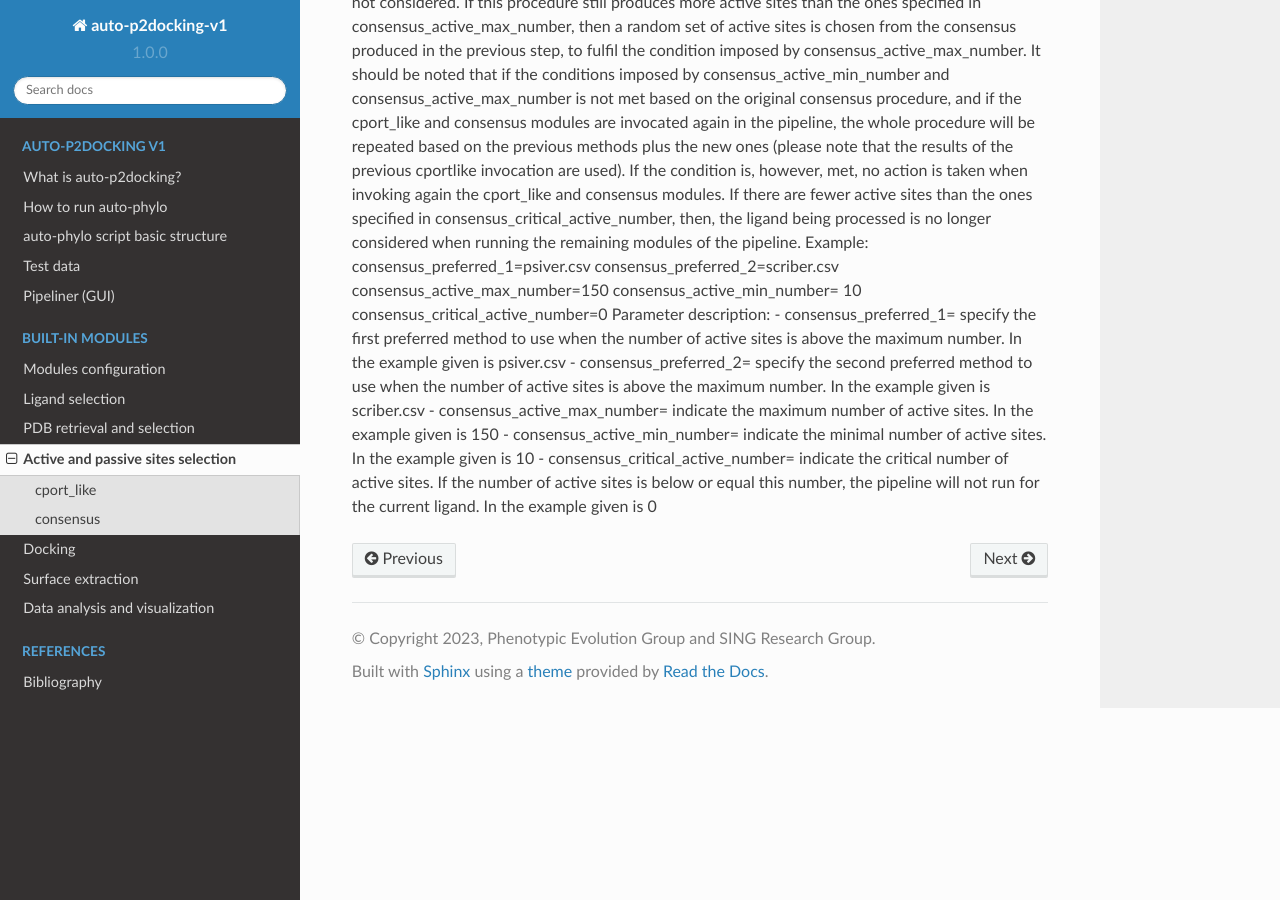
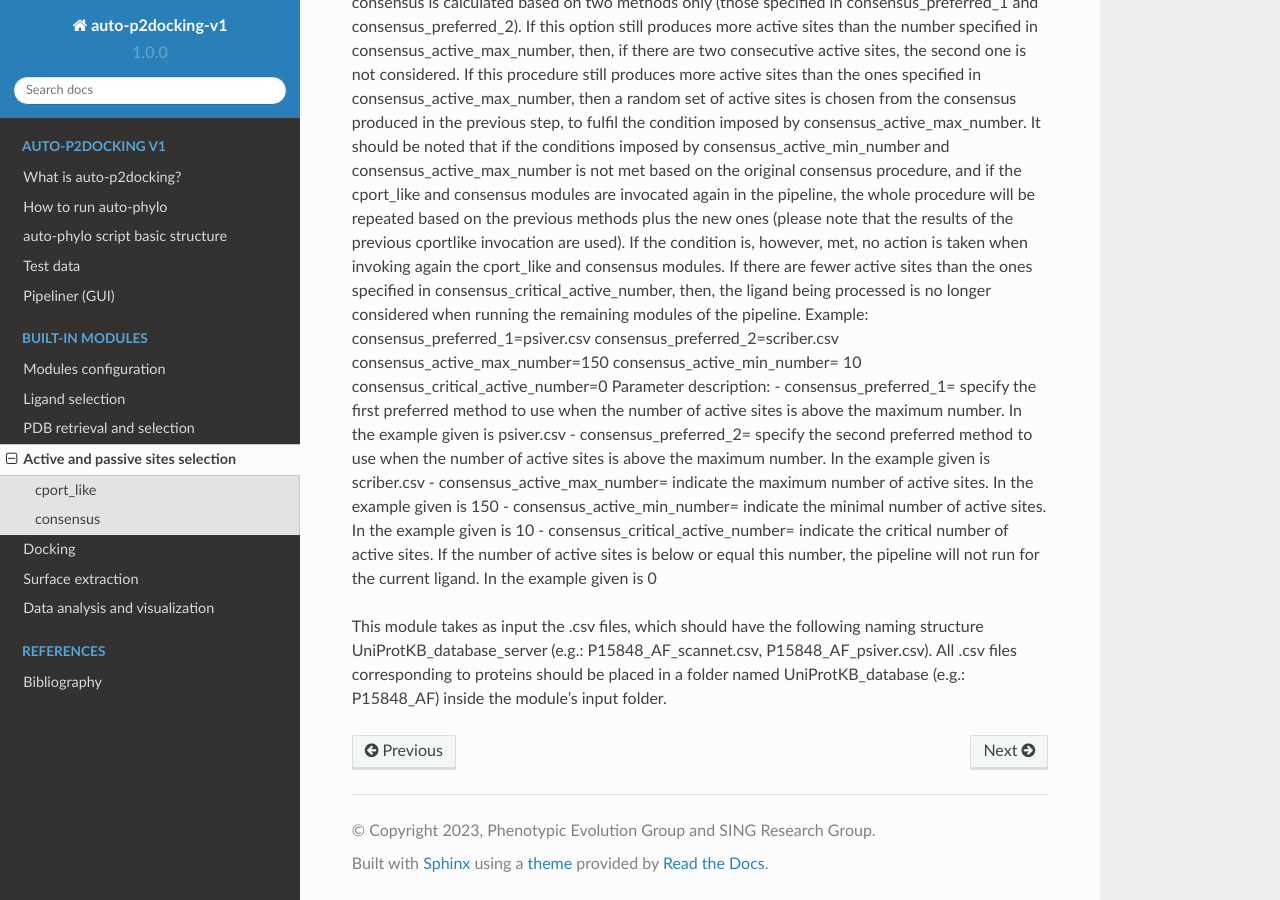
Before and after one commit to pegi3s/auto-p2docking-docs, a Sphinx documentation site: the page built from source/modules_3_active_and_passive_sites_selection.rst, in a window 1280 px wide and 900 px high, scrolled down 1673 px. Built offline with Sphinx 7.4.7 and the Read the Docs theme 2.0.0, drawn with Linux system fonts in a browser that asks for light colours; some of the changed text lies outside the part shown.

Commit message:
Update modules_3_active_and_passive_sites_selection.rst

```diff
--- a/source/modules_3_active_and_passive_sites_selection.rst
+++ b/source/modules_3_active_and_passive_sites_selection.rst
@@ -81,6 +81,11 @@
 copy input2 PDBs/Receptor
 cport_like input3 output1
 
+
+The files must have the following
+UniProtKB_database name structure (e.g.: P59665_AF.pdb, P15848_ditasser.pdb).
+
+
 consensus
 --------------------
 
@@ -138,3 +143,9 @@
 - consensus_critical_active_number= indicate the critical number of active
 sites. If the number of active sites is below or equal this number, the
 pipeline will not run for the current ligand. In the example given is 0
+
+
+This module takes as input the .csv files, which should have the following naming
+structure UniProtKB_database_server (e.g.: P15848_AF_scannet.csv,
+P15848_AF_psiver.csv). All .csv files corresponding to proteins should be placed in a
+folder named UniProtKB_database (e.g.: P15848_AF) inside the module's input folder.
```
